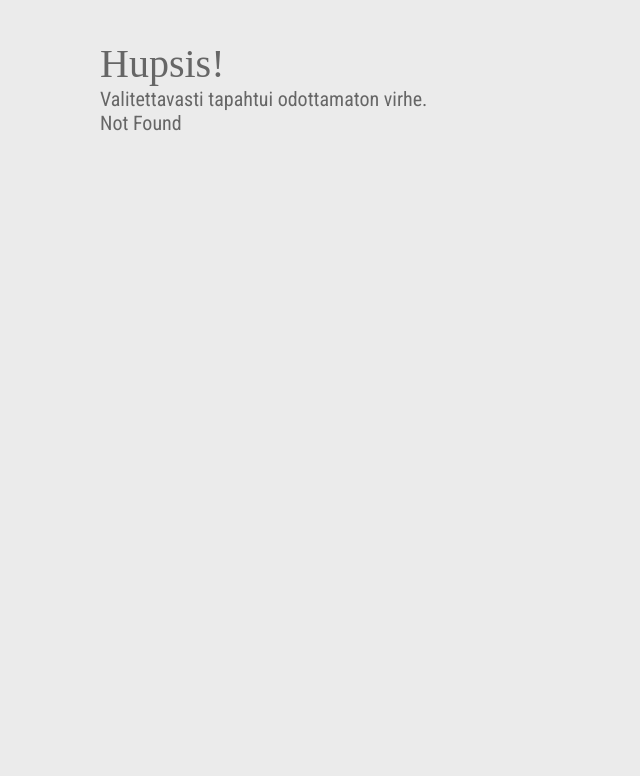
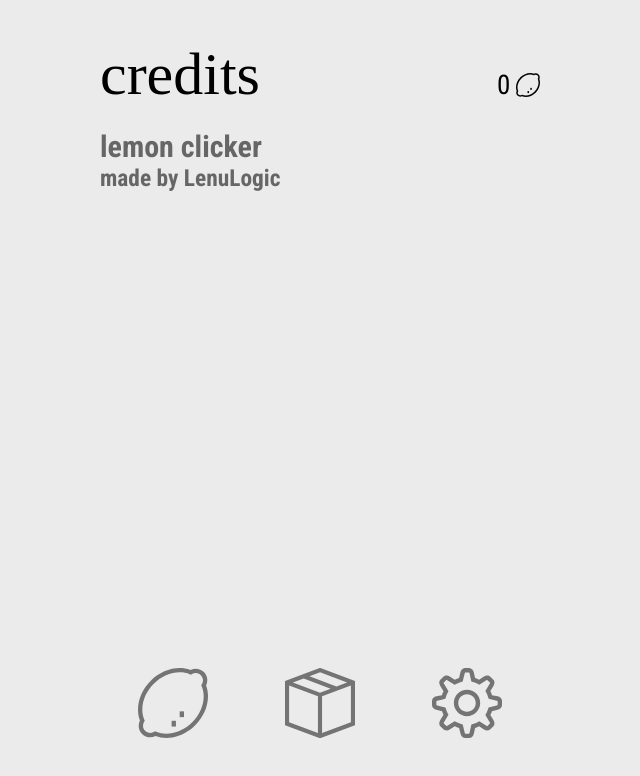
Before and after one commit to LenuLogic/lemon-clicker, a React (Vite) app: page /credits in a window 1280 px wide. Before the commit this address had no page. Shown: the top 776 px of the page, without its empty margins (320-960 px from the left). Built offline with nearby package versions, Linux system fonts and the light colour scheme; a web font is replaced by a local one.

Commit message:
Credits-sivun säätöä

```diff
--- a/src/components/AppRouter.jsx
+++ b/src/components/AppRouter.jsx
@@ -1,5 +1,6 @@
 import { createBrowserRouter, RouterProvider } from "react-router-dom";
 import Clicker from "../pages/Clicker";
+import Credits from "../pages/Credits";
 import ErrorPage from "../pages/ErrorPage";
 import Root from "../components/Root";
 import Settings from "../pages/Settings";
@@ -15,6 +16,7 @@ function AppRouter(props) {
                 { path: "", element: <Clicker stats={props.stats} handleClick={props.handleClick} /> },
                 { path: "store", element: <Store stats={props.stats} />},
                 { path: "settings", element: <Settings stats={props.stats} /> },
+                { path: "credits", element: <Credits stats={props.stats} /> },
             ]
         }
     ]);
--- a/src/pages/Credits.jsx
+++ b/src/pages/Credits.jsx
@@ -6,8 +6,8 @@ function Credits(props) {
             <Header balance={props.stats.balance}>credits</Header>
             <div className="scrollbox">
                 <div className="credits">
-                    <h2>credits</h2>
-                    <p>LenuLogic</p>
+                    <h2>lemon clicker</h2>
+                    <h3>made by LenuLogic</h3>
                 </div>
             </div>
         </div>
```
